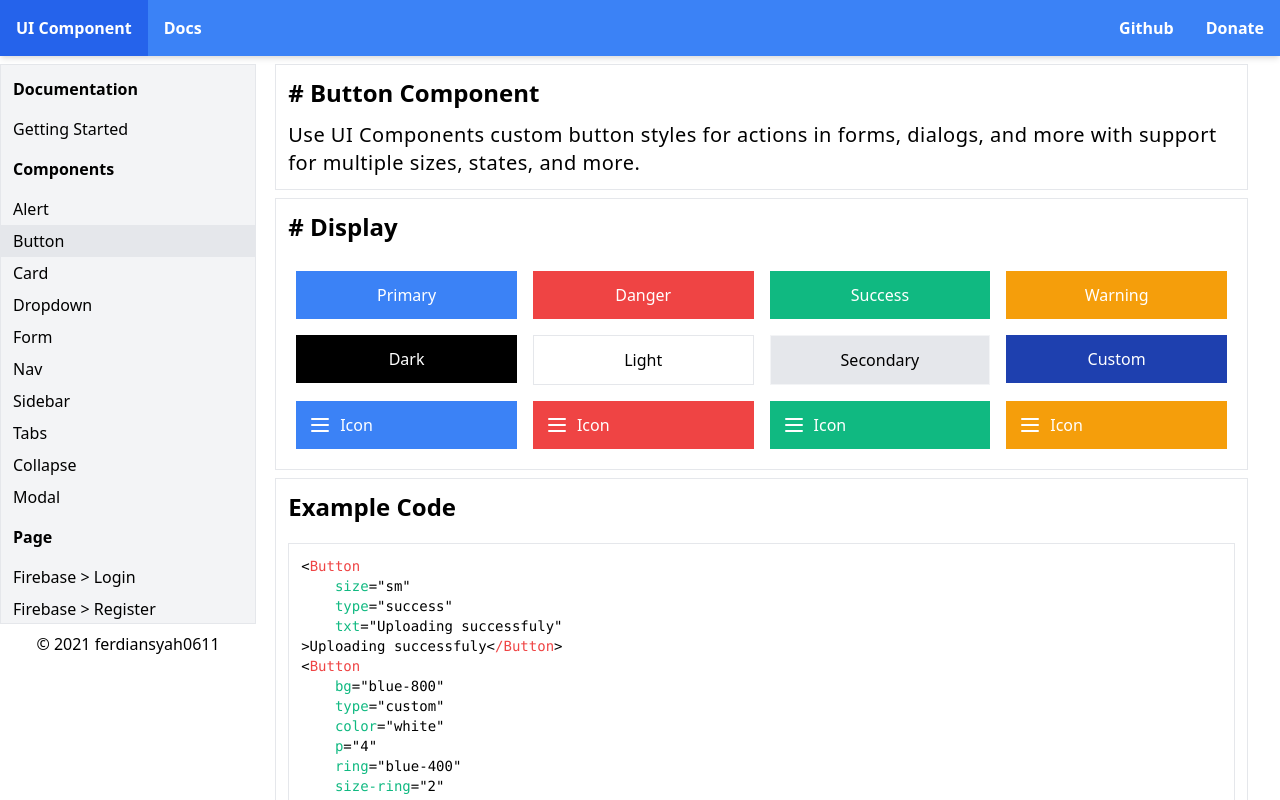
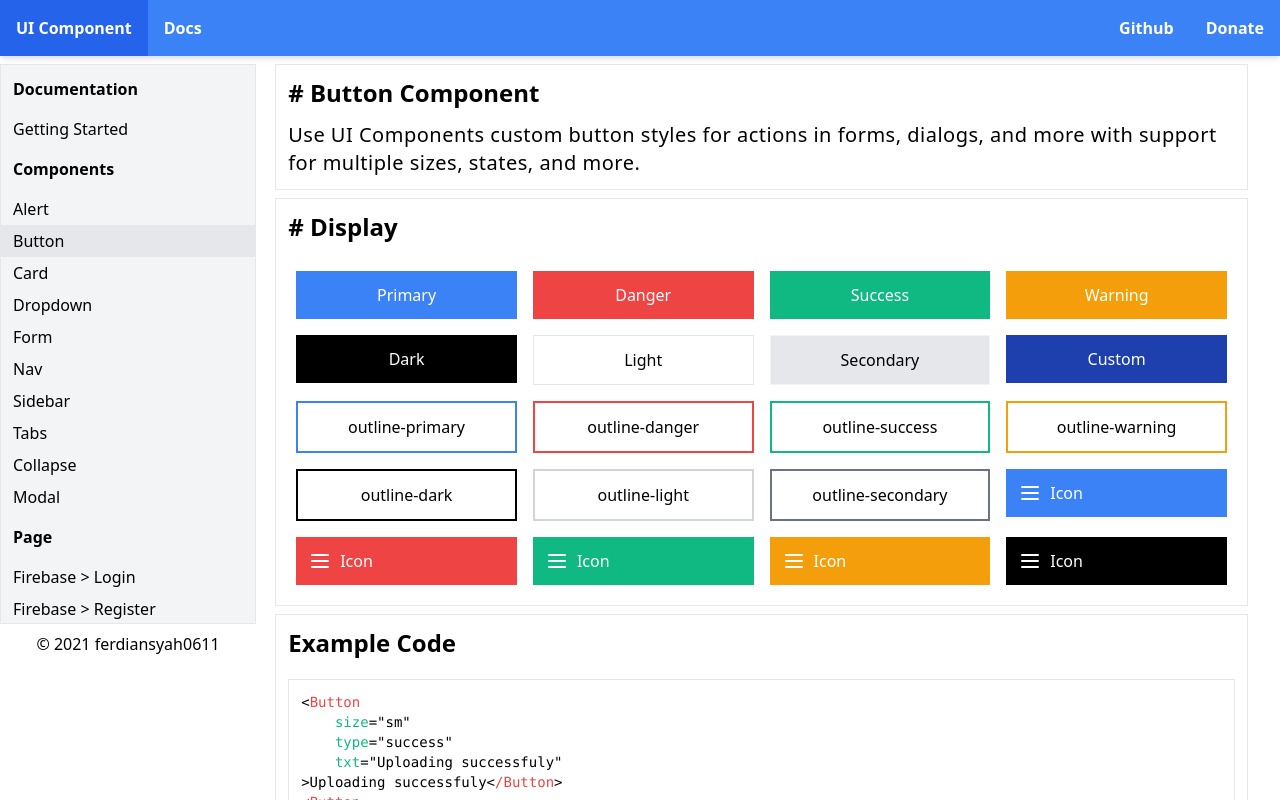
Before and after one commit to ferdiansyah0611/ui-component, a Vue app: page /component/button in a window 1280 px wide. Shown: the top 800 px of the page. Built offline with nearby package versions, Linux system fonts and the light colour scheme.

Commit message:
update docs button

```diff
--- a/src/views/component/ButtonDoc.vue
+++ b/src/views/component/ButtonDoc.vue
@@ -33,6 +33,27 @@
 				</Button>
 			</div>
 			<div class="p-2 w-full md:w-1/4">
+				<Button class="w-full" type="outline-primary">outline-primary</Button>
+			</div>
+			<div class="p-2 w-full md:w-1/4">
+				<Button class="w-full" type="outline-danger">outline-danger</Button>
+			</div>
+			<div class="p-2 w-full md:w-1/4">
+				<Button class="w-full" type="outline-success">outline-success</Button>
+			</div>
+			<div class="p-2 w-full md:w-1/4">
+				<Button class="w-full" type="outline-warning">outline-warning</Button>
+			</div>
+			<div class="p-2 w-full md:w-1/4">
+				<Button class="w-full" type="outline-dark">outline-dark</Button>
+			</div>
+			<div class="p-2 w-full md:w-1/4">
+				<Button class="w-full" type="outline-light">outline-light</Button>
+			</div>
+			<div class="p-2 w-full md:w-1/4">
+				<Button class="w-full" type="outline-secondary">outline-secondary</Button>
+			</div>
+			<div class="p-2 w-full md:w-1/4">
 				<ButtonIcon size="md" class="w-full" type="primary">
 					<svg xmlns="http://www.w3.org/2000/svg" class="h-6 w-6" fill="none" viewBox="0 0 24 24" stroke="currentColor">
 						<path stroke-linecap="round" stroke-linejoin="round" stroke-width="2" d="M4 6h16M4 12h16M4 18h16" />
@@ -58,6 +79,14 @@
 			</div>
 			<div class="p-2 w-full md:w-1/4">
 				<ButtonIcon size="md" class="w-full" type="warning">
+					<svg xmlns="http://www.w3.org/2000/svg" class="h-6 w-6" fill="none" viewBox="0 0 24 24" stroke="currentColor">
+						<path stroke-linecap="round" stroke-linejoin="round" stroke-width="2" d="M4 6h16M4 12h16M4 18h16" />
+					</svg>
+					<span class="font-medium">Icon</span>
+				</ButtonIcon>
+			</div>
+			<div class="p-2 w-full md:w-1/4">
+				<ButtonIcon size="md" class="w-full" type="dark">
 					<svg xmlns="http://www.w3.org/2000/svg" class="h-6 w-6" fill="none" viewBox="0 0 24 24" stroke="currentColor">
 						<path stroke-linecap="round" stroke-linejoin="round" stroke-width="2" d="M4 6h16M4 12h16M4 18h16" />
 					</svg>
```
